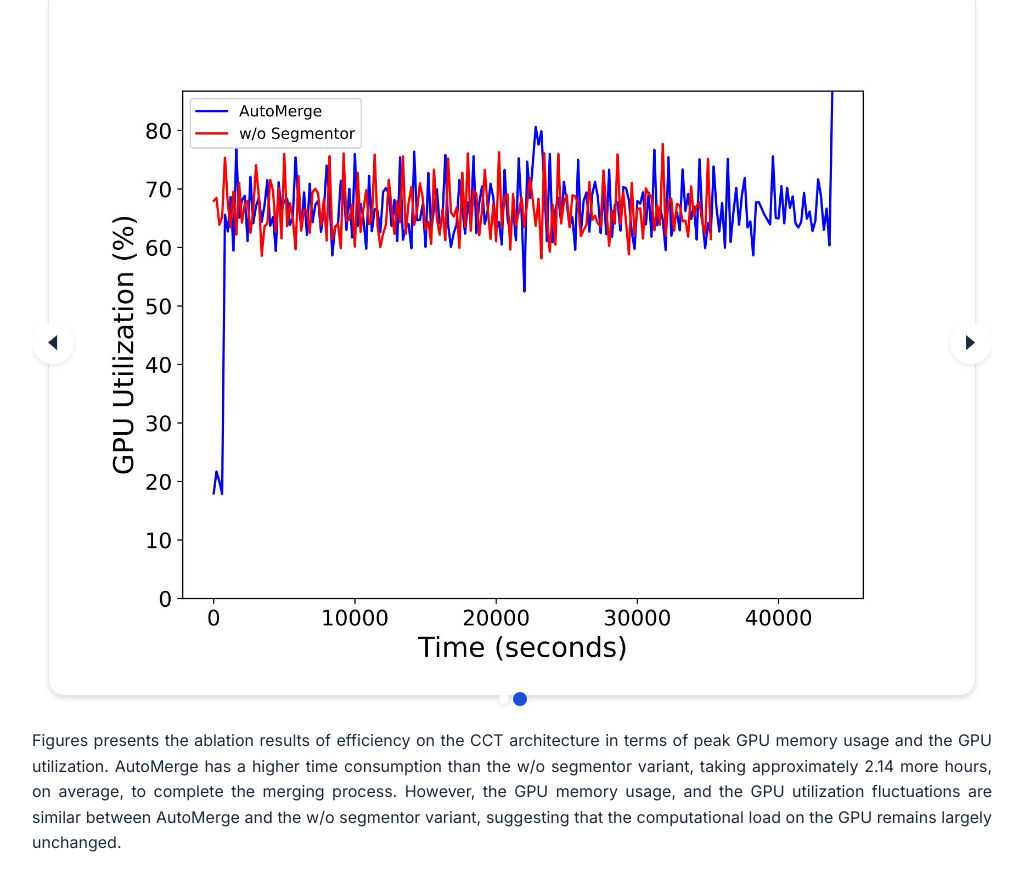
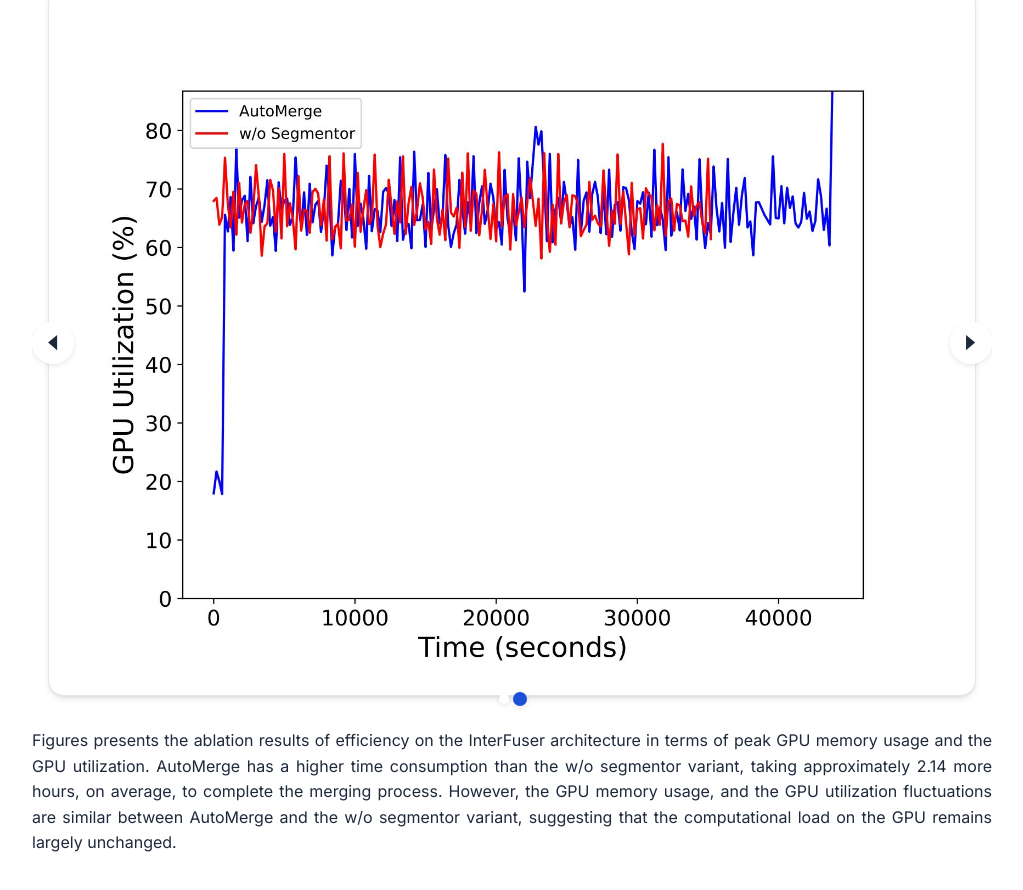
Before and after one commit to AutoMerge-model-reuse/AutoMerge.github.io, a plain HTML site: page index.html in a window 1280 px wide. Shown: the part 2482-3372 px from the top of the page, without its empty margins (128-1151 px from the left). Drawn offline with nearby package versions, Linux system fonts and the light colour scheme; some icons are missing.

Commit message:
update model name

```diff
--- a/index.html
+++ b/index.html
@@ -434,7 +434,7 @@
                   </div>
                 </div>
                 <p>
-                  Figures presents the ablation results of efficiency on the CCT architecture in terms of peak GPU memory usage and the GPU utilization. AutoMerge has a higher time consumption than the w/o segmentor variant, taking approximately 2.14 more hours, on average, to complete the merging process. However, the GPU memory usage, and the GPU utilization fluctuations are similar between AutoMerge and the w/o segmentor variant, suggesting that the computational load on the GPU remains largely unchanged.
+                  Figures presents the ablation results of efficiency on the InterFuser architecture in terms of peak GPU memory usage and the GPU utilization. AutoMerge has a higher time consumption than the w/o segmentor variant, taking approximately 2.14 more hours, on average, to complete the merging process. However, the GPU memory usage, and the GPU utilization fluctuations are similar between AutoMerge and the w/o segmentor variant, suggesting that the computational load on the GPU remains largely unchanged.
                 </p>
               </div>
             </div>
@@ -455,7 +455,7 @@
                     <img src="static/results/LLM_TIES_01.jpg" alt="MY ALT TEXT" />
                   </div>
                   <div class="item has-text-centered">
-                    <img src="static/results/CCT_TIES_01.jpg" alt="MY ALT TEXT" />
+                    <img src="static/results/InterFuser_TIES_01.jpg" alt="MY ALT TEXT" />
                   </div>
                   <div class="item has-text-centered">
                     <img src="static/results/Interfuser_TIES_01.jpg" alt="MY ALT TEXT" />
```
